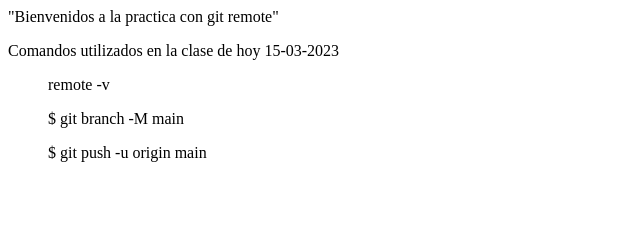
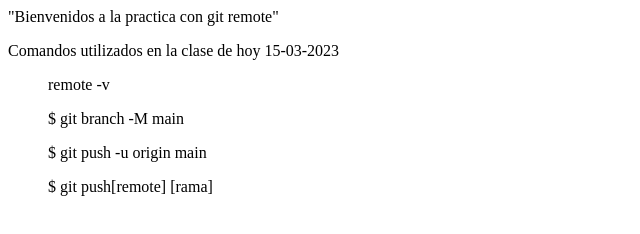
Before and after one commit to Saiidel/nuevo, a plain HTML site: page index.html in a window 1280 px wide. Shown: the whole page, without its empty margins (0-640 px from the left). Drawn offline with Linux system fonts and the light colour scheme.

Commit message:
Cambio 5

```diff
--- a/index.html
+++ b/index.html
@@ -12,5 +12,6 @@
         <ul> remote -v</ul>
         <ul>$ git branch -M main</ul>
         <ul>$ git push -u origin main</ul>
+        <ul>$ git push[remote] [rama]</ul>
 </body>
 </html>
```
